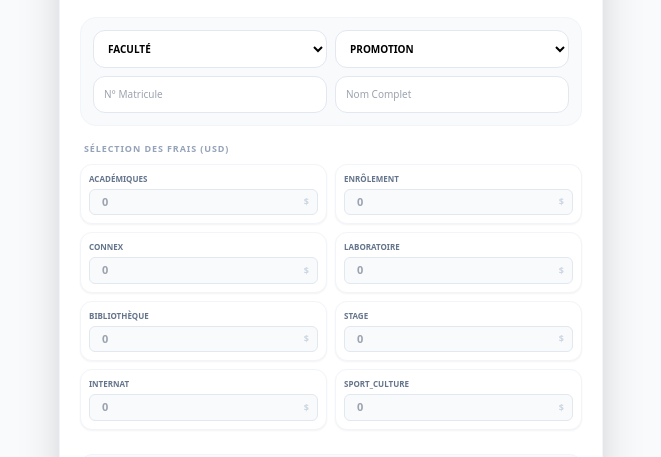
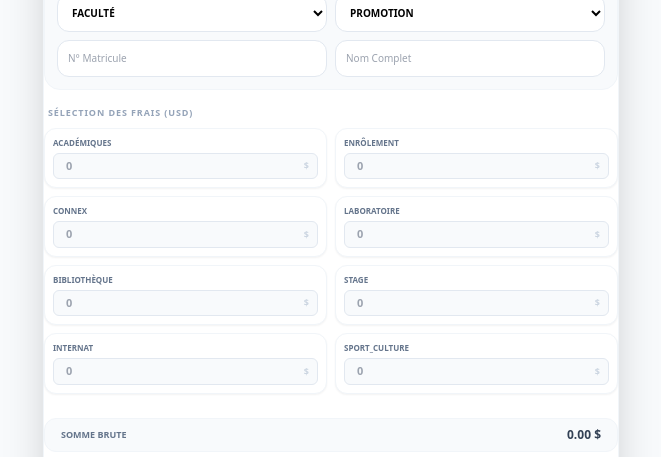
Before and after one commit to vestael/Vestapay, a plain HTML site: page index.html in a window 1280 px wide. Shown: the part 176-633 px from the top of the page, without its empty margins (309-970 px from the left). Drawn offline with nearby package versions, Linux system fonts and the light colour scheme.

Commit message:
Update index.html

```diff
--- a/index.html
+++ b/index.html
@@ -9,8 +9,8 @@
 </head>
 <body class="bg-slate-50 min-h-screen font-sans antialiased">
 
-    <main class="max-w-xl mx-auto py-4 px-4">
-        <div class="bg-white rounded-[2rem] shadow-2xl p-5 border border-slate-100">
+    <main class="max-w-xl mx-auto py-auto px-auto">
+        <div class="bg-white rounded-[2rem] shadow-2xl p-o border border-slate-100">
 
             <div class="text-center mb-5">
                 <div class="flex justify-center mb-2">
```
